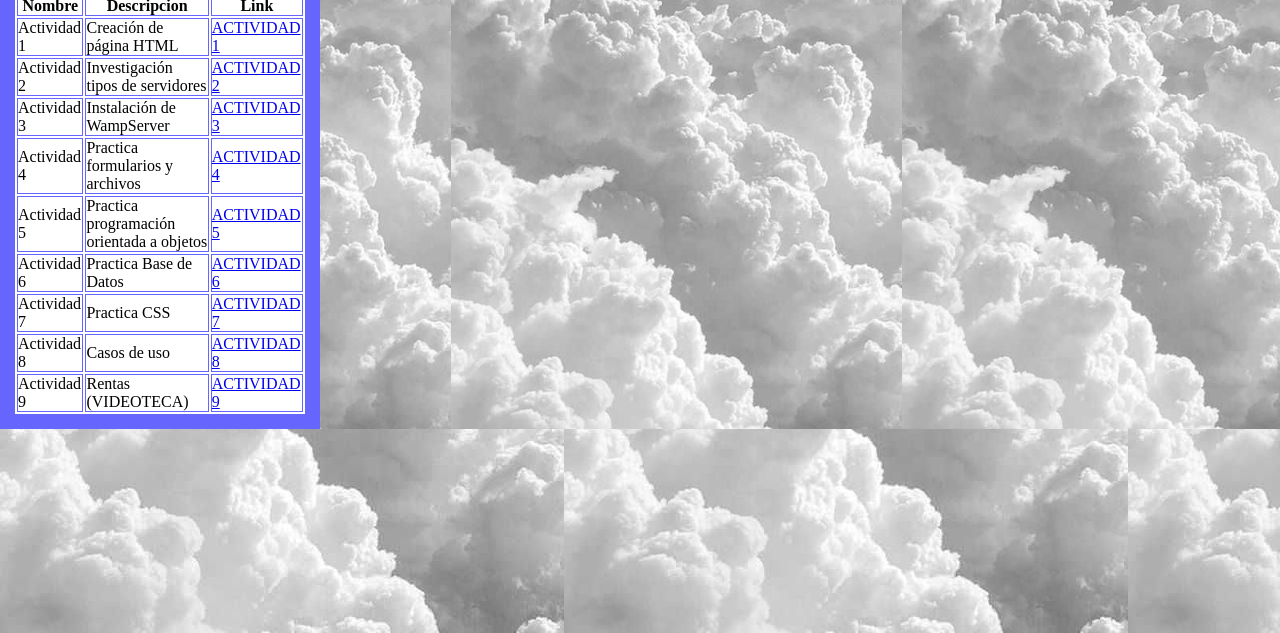
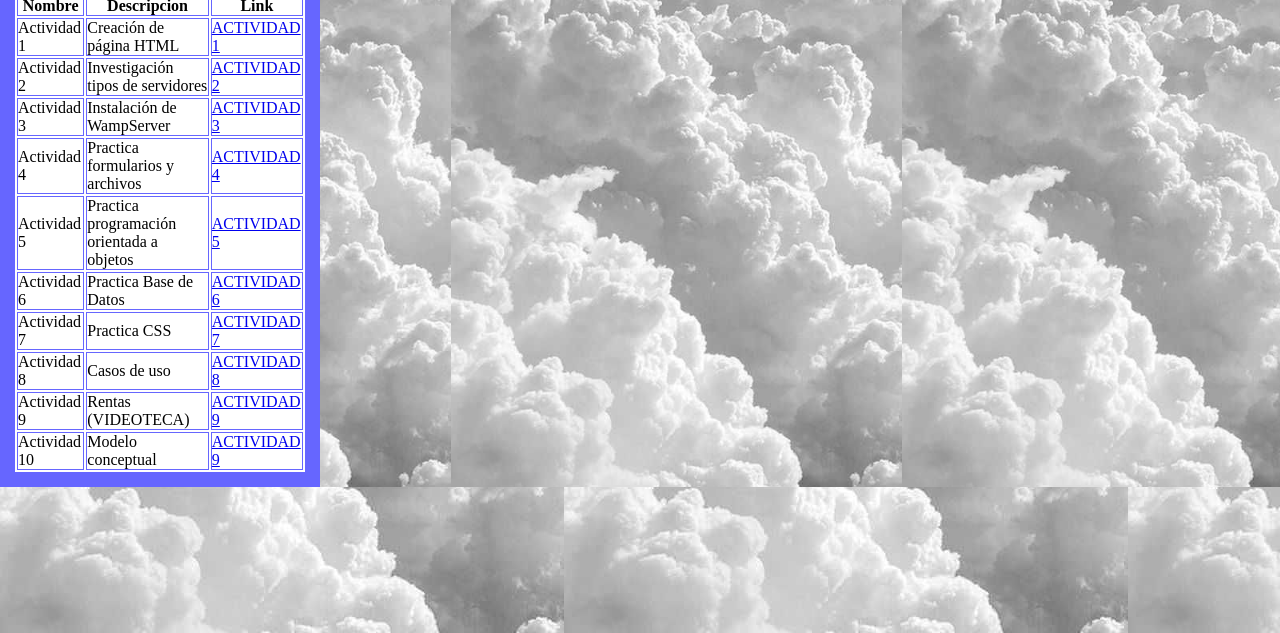
Before and after one commit to BRUNOMOREAUGARCIASANCHEZ/BRUNOMOREAUGARCIASANCHEZ.github.io, a plain HTML site: page proyectos.html in a window 1280 px wide. Shown: the part 167-800 px from the top of the page. Drawn offline with Linux system fonts and the light colour scheme; a script that the page names is missing.

Commit message:
Update proyectos.html

```diff
--- a/proyectos.html
+++ b/proyectos.html
@@ -79,6 +79,12 @@
 					<td scope="row">Rentas (VIDEOTECA)</td>
 					<td scope="row"><a href="https://drive.google.com/file/d/1YjJlyEP3mmIoGByM-5t_7KMJaREqG0PO/view?usp=sharing" target="_blanck">ACTIVIDAD 9</a></td>
 				</tr>
+
+				<tr>
+					<td scope="row">Actividad 10</td>
+					<td scope="row">Modelo conceptual</td>
+					<td scope="row"><a href="https://drive.google.com/file/d/1KY3z_hkyRp_CMAvCqxCc8u2OB1OMu1JV/view?usp=sharing" target="_blanck">ACTIVIDAD 9</a></td>
+				</tr>
 			</tbody>
 		</table>
         </section>
```
